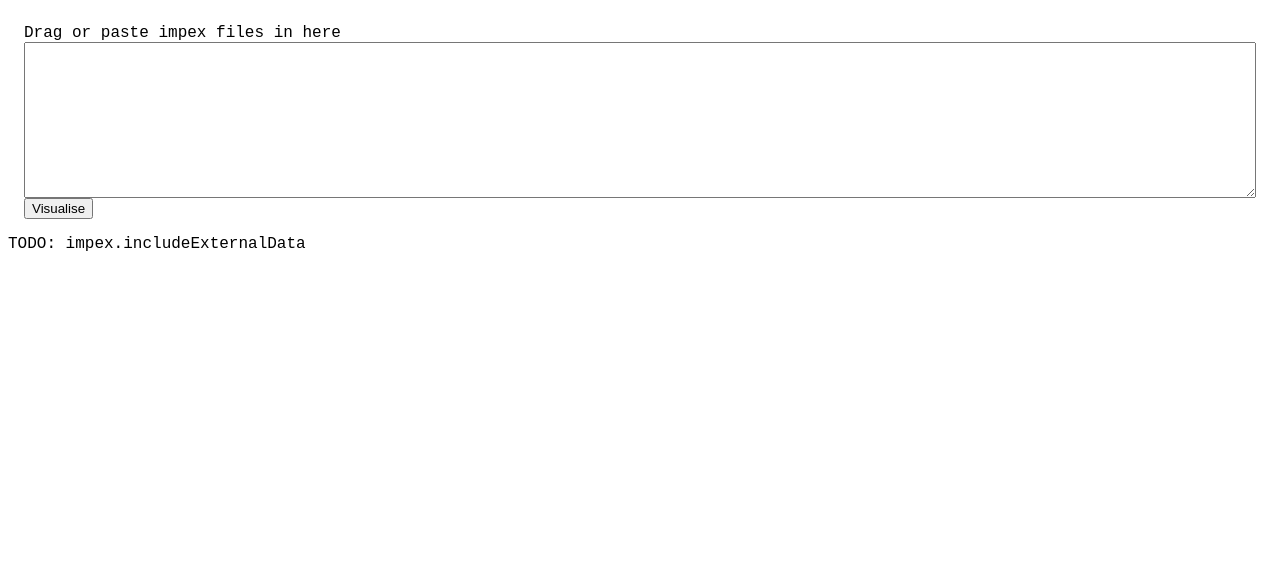
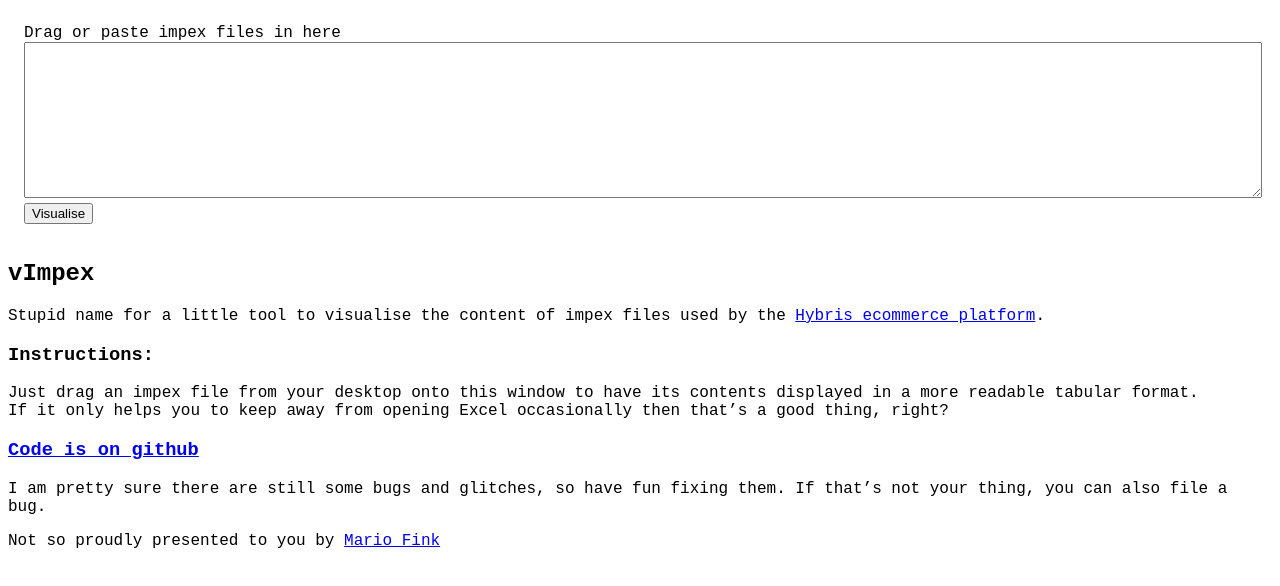
Before and after one commit to mariofink/vImpex, a plain HTML site: page index.html in a window 1280 px wide. Drawn offline with Linux system fonts and the light colour scheme.

Commit message:
added some info before putting this on github

```diff
--- a/index.html
+++ b/index.html
@@ -1,5 +1,7 @@
-<html>
+<!DOCTYPE html>
+<html lang="en">
   <head>
+    <meta charset="utf-8"/>
     <title>vImpex</title>
     <link rel="stylesheet" href="css/style.css">
   </head>
@@ -11,7 +13,18 @@
     </section>
 
     <section id="result">
-      TODO: impex.includeExternalData
+      <h2>vImpex</h2>
+      <p>Stupid name for a little tool to visualise the content of impex files used by the <a href="http://hybris.com/">Hybris ecommerce platform</a>.</p>
+      <h3>Instructions:</h3>
+      <p>
+        Just drag an impex file from your desktop onto this window to have its contents displayed in a more readable tabular format. <br>
+        If it only helps you to keep away from opening Excel occasionally then that’s a good thing, right?
+      </p>
+      <h3><a href="https://github.com">Code is on github</a></h3>
+      <p>
+        I am pretty sure there are still some bugs and glitches, so have fun fixing them. If that’s not your thing, you can also file a bug.
+      </p>
+      <p>Not so proudly presented to you by <a href="http://mariofink.de">Mario Fink</a></p>
     </section>
 
     <script src="js/script.js"></script>
```
